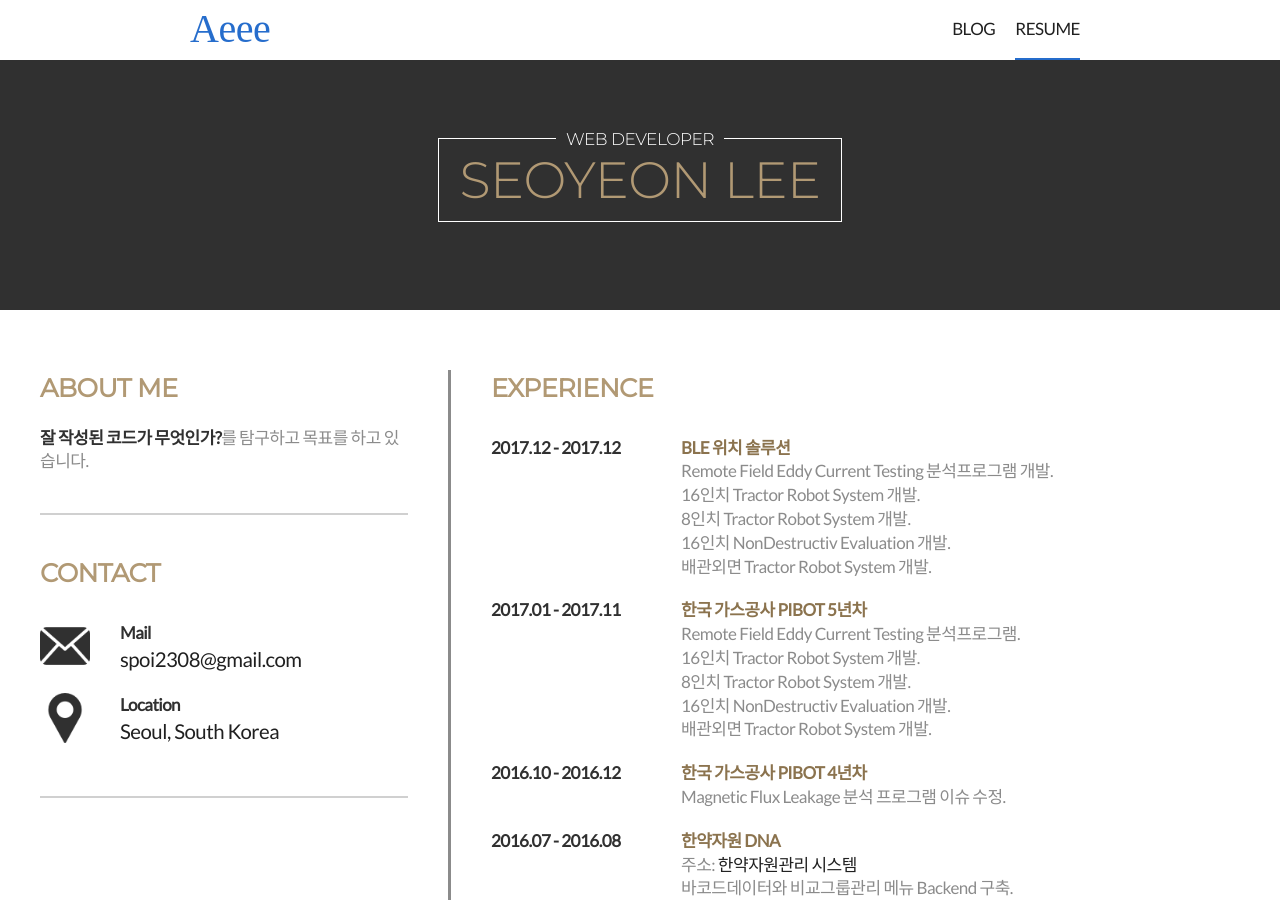
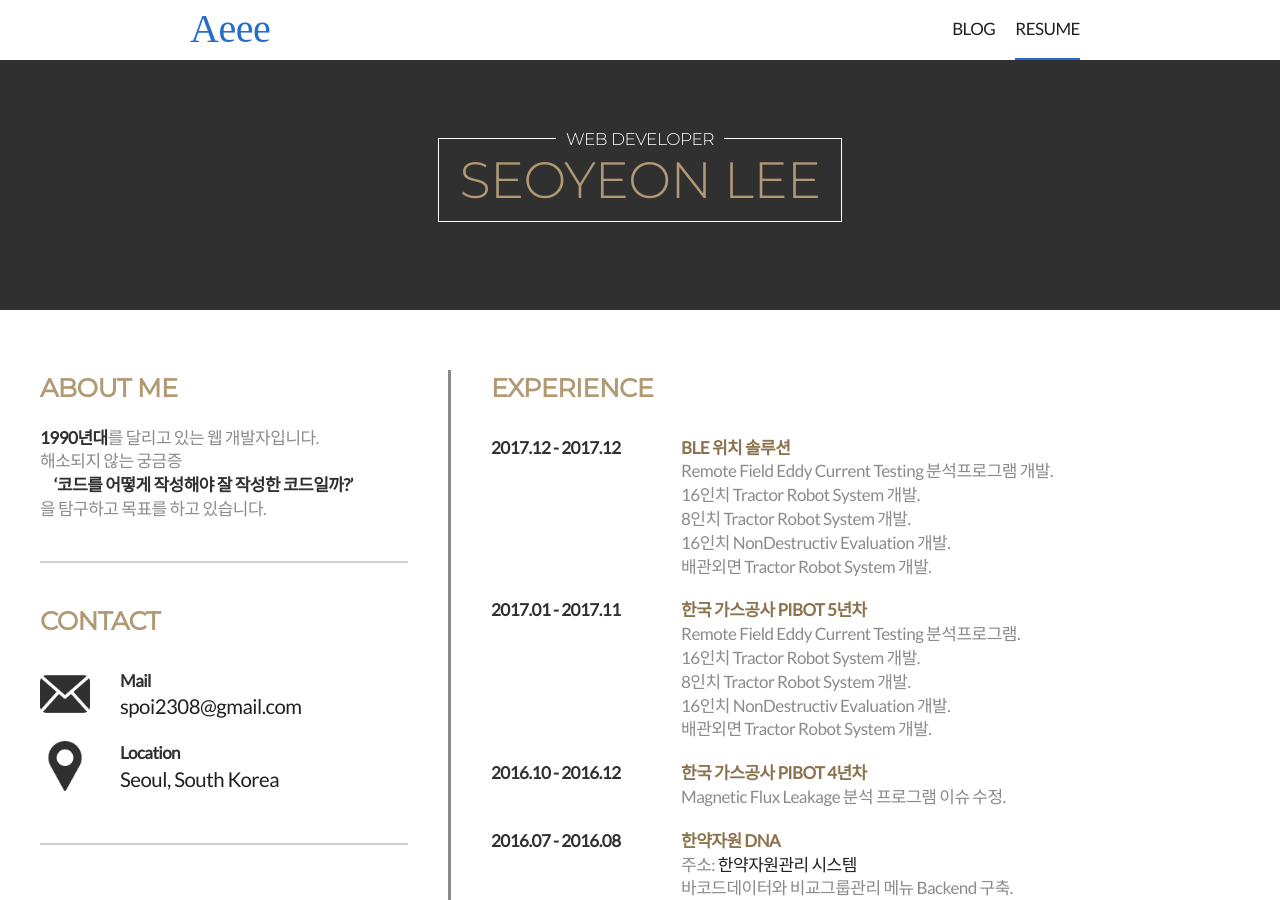
Before and after one commit to Aeee90/Aeee90.github.io, a Jekyll site: the page built from resume.html, in a window 1280 px wide and 900 px high. Built offline with Jekyll 4.4.1, drawn with Linux system fonts in a browser that asks for light colours; some web fonts are replaced.

Commit message:
edit for me

```diff
--- a/resume.html
+++ b/resume.html
@@ -194,7 +194,10 @@ permalink: /resume/
                 <div class="aboutme">
                     <h2 class="headline">ABOUT ME</h2>
                     <div class="description">
-                        <b>잘 작성된 코드가 무엇인가?</b>를 탐구하고 목표를 하고 있습니다.
+                        <b>1990년대</b>를 달리고 있는 웹 개발자입니다.<br>
+                        해소되지 않는 궁금증<br>
+                        &nbsp&nbsp&nbsp&nbsp&nbsp<b>‘코드를 어떻게 작성해야 잘 작성한 코드일까?’</b><br>
+                        을 탐구하고 목표를 하고 있습니다.
                     </div>
                 </div>
 
```
Also changed, not shown: Gemfile.lock (deleted).
